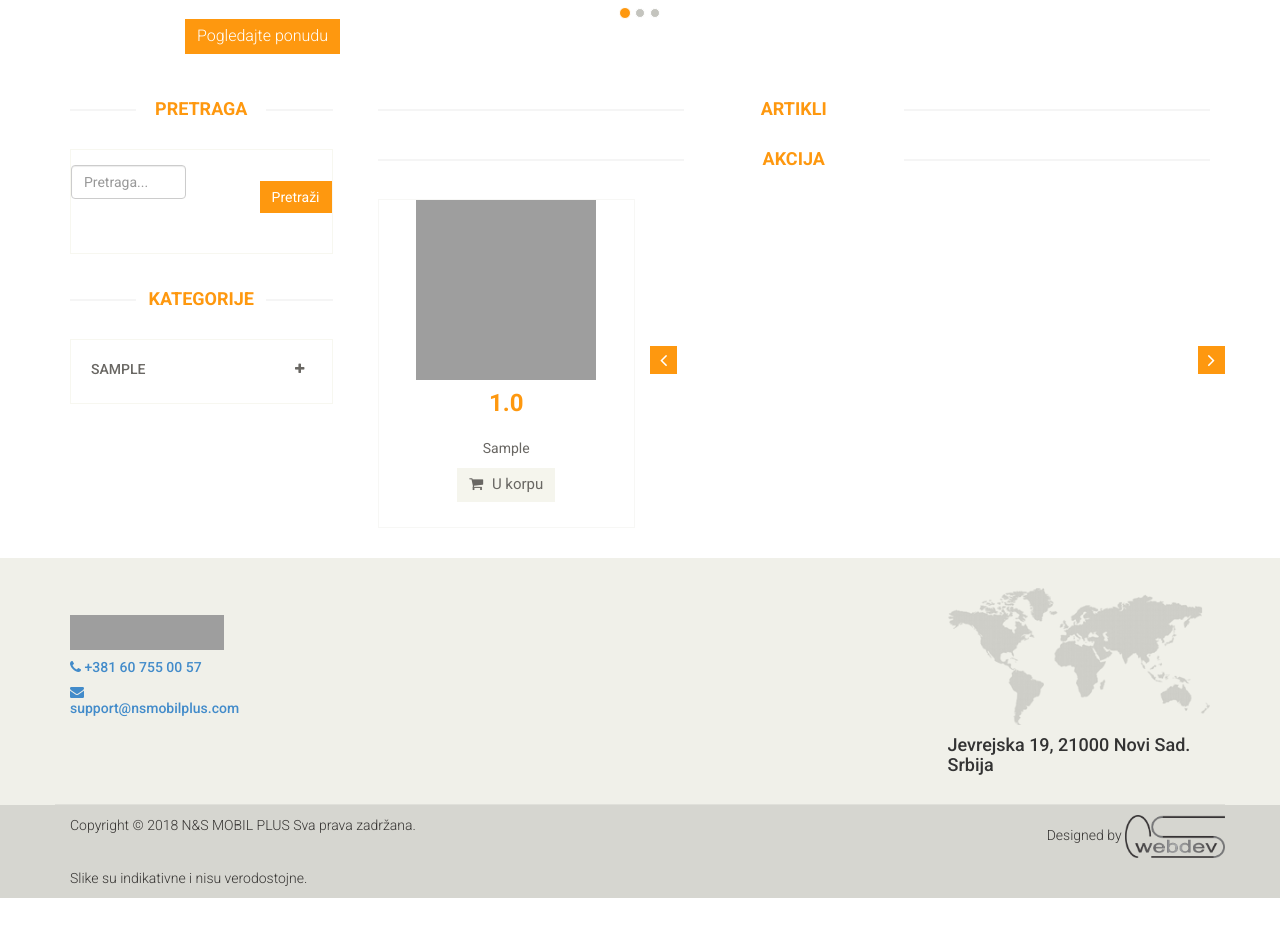
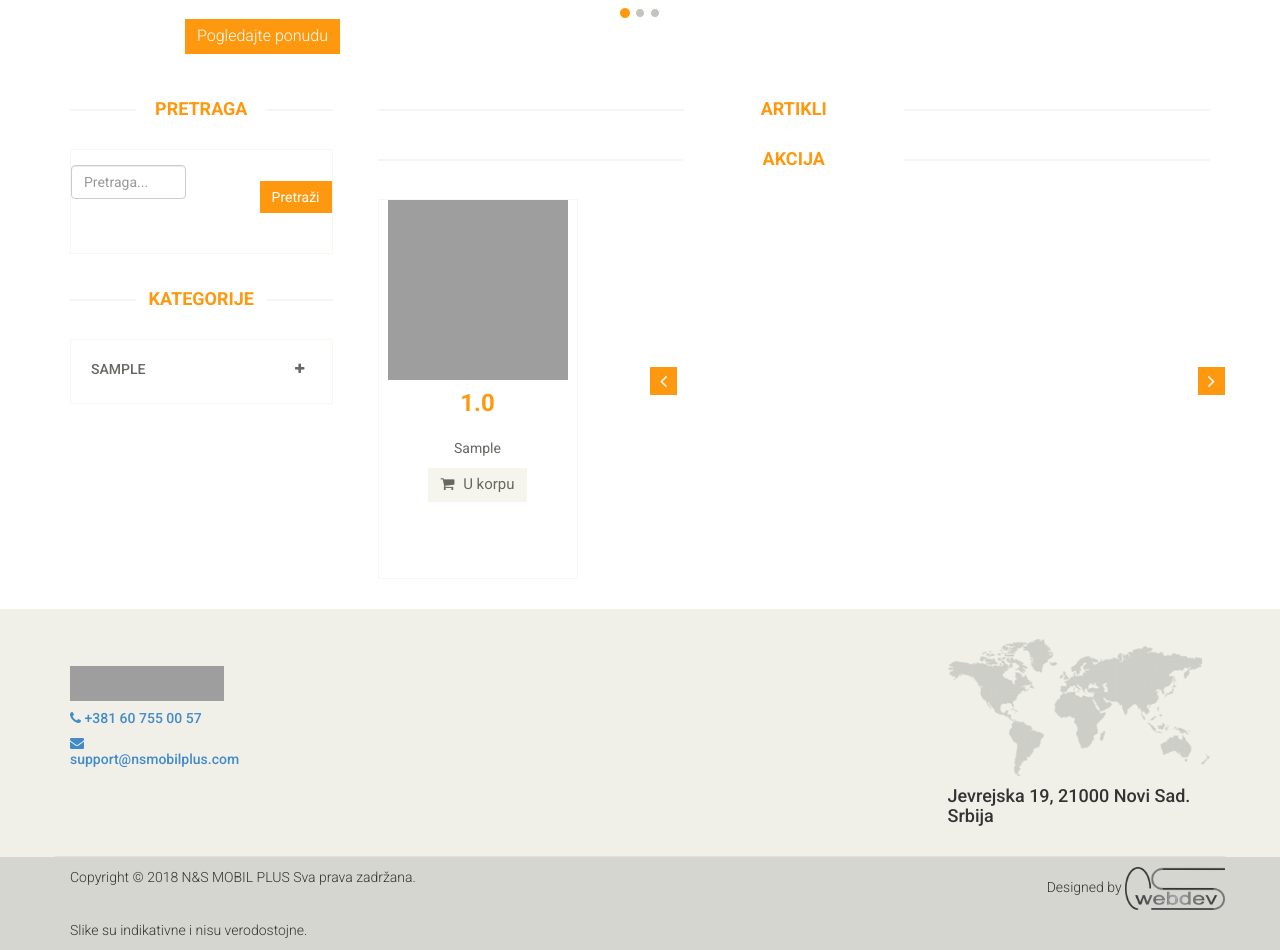
Before and after one commit to papulic/NSMOBILPLUS, a Django app: page / in a window 1280 px wide. Shown: the part 515-1465 px from the top of the page. Before the commit the page ends 1413 px from the top, so only its background shows below. Run offline with Django 3.2, Linux system fonts and the light colour scheme; tables that the repository leaves empty hold one stand-in row (values such as "Sample post"); grey boxes are pictures that could not be loaded.

Commit message:
Add files via upload

```diff
--- a/eprodaja/static/eprodaja/css/main.css
+++ b/eprodaja/static/eprodaja/css/main.css
@@ -846,6 +846,8 @@
 }
 
 .product-image-wrapper{
+    height: 380px;
+    width: 200px;
 	border:1px solid #F7F7F5;
 	overflow: hidden;
 	margin-bottom:30px;
```
